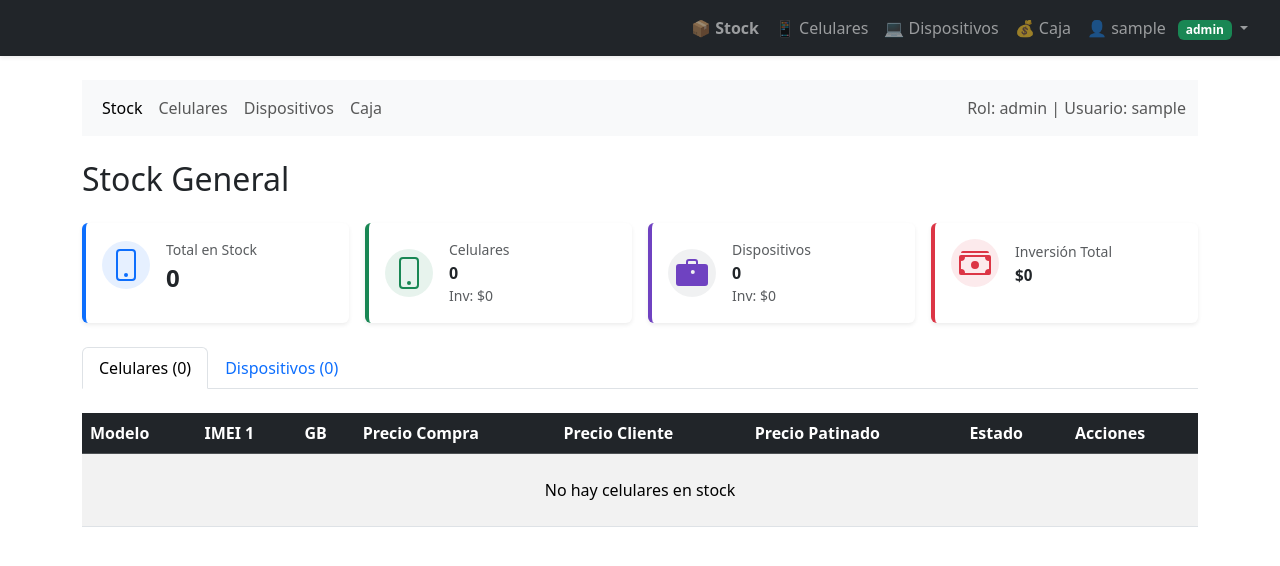
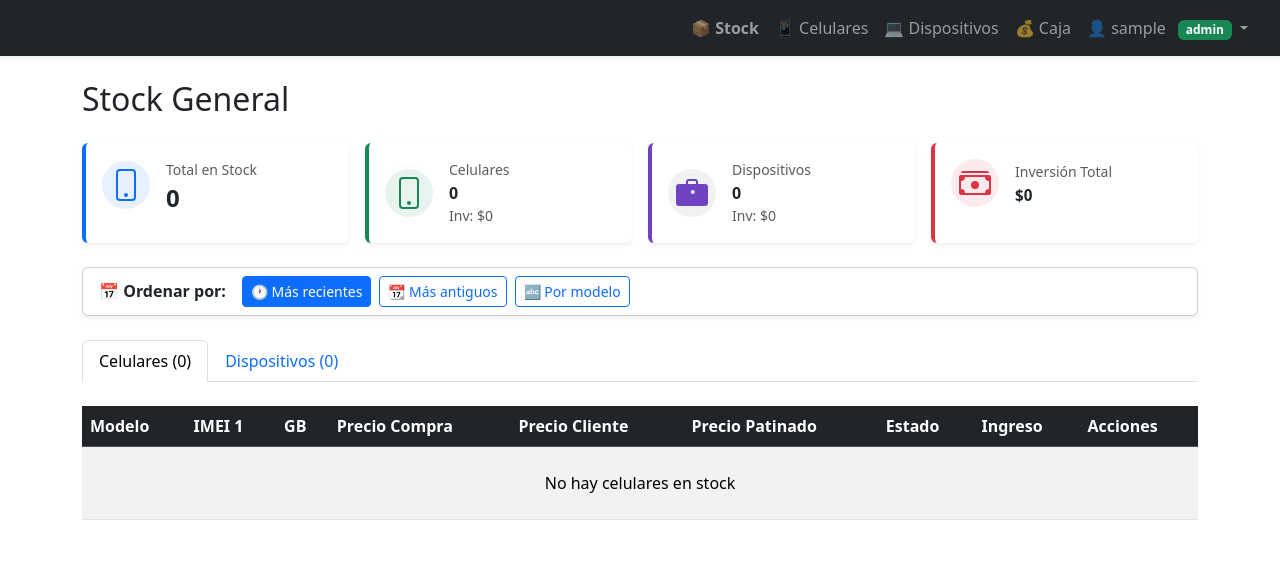
Before and after one commit to 0alexis/cellstore, a Flask app: page /stock in a window 1280 px wide. Shown: the top 566 px of the page. Run offline with Flask 3, Linux system fonts and the light colour scheme; a user stored in the database is signed in; tables that the repository leaves empty hold one stand-in row (values such as "Sample post"); some libraries are stand-ins or nearby versions.

Commit message:
ok for linux

```diff
--- a/app.py
+++ b/app.py
@@ -531,13 +531,36 @@ def caja():
 @login_required
 def stock():
     """Vista general de stock (celulares + dispositivos)"""
-    # Celulares
-    celulares = Celular.query.filter_by(en_stock=True).all()
+    # Obtener parámetro de ordenamiento
+    orden = request.args.get('orden', 'recientes')  # recientes, antiguos, modelo
+
+    # Celulares con ordenamiento
+    celulares_query = Celular.query.filter_by(en_stock=True)
+    if orden == 'recientes':
+        celulares_query = celulares_query.order_by(Celular.fecha_entrada.desc())
+    elif orden == 'antiguos':
+        celulares_query = celulares_query.order_by(Celular.fecha_entrada.asc())
+    elif orden == 'modelo':
+        celulares_query = celulares_query.order_by(Celular.modelo.asc())
+    else:
+        celulares_query = celulares_query.order_by(Celular.fecha_entrada.desc())
+
+    celulares = celulares_query.all()
     cantidad_celulares = len(celulares)
     inversion_celulares = sum((c.precio_compra or 0) for c in celulares)
 
-    # Dispositivos
-    dispositivos_list = Dispositivo.query.filter_by(en_stock=True).all()
+    # Dispositivos con ordenamiento
+    dispositivos_query = Dispositivo.query.filter_by(en_stock=True)
+    if orden == 'recientes':
+        dispositivos_query = dispositivos_query.order_by(Dispositivo.fecha_entrada.desc())
+    elif orden == 'antiguos':
+        dispositivos_query = dispositivos_query.order_by(Dispositivo.fecha_entrada.asc())
+    elif orden == 'modelo':
+        dispositivos_query = dispositivos_query.order_by(Dispositivo.modelo.asc())
+    else:
+        dispositivos_query = dispositivos_query.order_by(Dispositivo.fecha_entrada.desc())
+
+    dispositivos_list = dispositivos_query.all()
     cantidad_dispositivos = len(dispositivos_list)
     inversion_dispositivos = sum((d.precio_compra * d.cantidad or 0) for d in dispositivos_list)
 
@@ -551,6 +574,7 @@ def stock():
                           total_items=total_items,
                           inversion_celulares=inversion_celulares, inversion_dispositivos=inversion_dispositivos,
                           inversion_total=inversion_total,
+                          orden=orden,
                           user=current_user)
 
 @app.route('/dispositivos', methods=['GET', 'POST'])
@@ -803,6 +827,10 @@ def api_cambiar_estado_dispositivo(id):
 def api_vender_dispositivo(id):
     dispositivo = Dispositivo.query.get_or_404(id)
 
+    # Verificar que el dispositivo aún esté en stock para evitar doble venta
+    if not dispositivo.en_stock:
+        return jsonify({'success': False, 'error': 'Este dispositivo ya fue vendido'}), 400
+
     try:
         precio_venta = dispositivo.precio_cliente * dispositivo.cantidad
         precio_compra = dispositivo.precio_compra * dispositivo.cantidad
@@ -949,6 +977,11 @@ def vender_dispositivo(id):
     tipo_filtro = request.form.get('tipo', '')
     estado_filtro = request.form.get('estado', '')
     orden = request.form.get('orden', 'ultimos')
+
+    # Verificar que el dispositivo aún esté en stock para evitar doble venta
+    if not dispositivo.en_stock:
+        flash('Este dispositivo ya fue vendido', 'error')
+        return redirect(url_for('dispositivos', search=search, tipo=tipo_filtro, estado=estado_filtro, orden=orden))
 
     try:
         # Calcular ganancia neta
@@ -1136,6 +1169,11 @@ def retoma_dispositivo(id):
 def api_vender_celular(id):
     """API para vender celular sin factura"""
     celular = Celular.query.get_or_404(id)
+
+    # Verificar que el celular aún esté en stock para evitar doble venta
+    if not celular.en_stock:
+        return jsonify({'success': False, 'error': 'Este celular ya fue vendido'}), 400
+
     data = request.get_json() or {}
     tipo_venta = data.get('tipo_venta', 'cliente')
 
@@ -1170,6 +1208,11 @@ def api_vender_celular(id):
 def api_generar_factura_celular(id):
     """API para vender celular con factura PDF"""
     celular = Celular.query.get_or_404(id)
+
+    # Verificar que el celular aún esté en stock para evitar doble venta
+    if not celular.en_stock:
+        return jsonify({'success': False, 'error': 'Este celular ya fue vendido'}), 400
+
     data = request.get_json() or {}
 
     tipo_venta = data.get('tipo_venta', 'cliente')
@@ -1203,7 +1246,7 @@ def api_generar_factura_celular(id):
         buffer = BytesIO()
         # Ancho: 76mm = 2.99 inches, alto variable
         ticket_width = 76 * 2.83465  # 76mm en puntos (1mm = 2.83465 puntos)
-        ticket_height = 11 * inch  # Alto inicial, se ajusta automático
+        ticket_height = 14 * inch  # Alto inicial, ajustado para términos de garantía
         doc = SimpleDocTemplate(
             buffer,
             pagesize=(ticket_width, ticket_height),
@@ -1276,7 +1319,9 @@ def api_generar_factura_celular(id):
         elements.append(Paragraph("<b>PRODUCTO</b>", normal_style))
         elements.append(Paragraph(f"{celular.modelo}", normal_style))
         elements.append(Paragraph(f"{celular.gb}GB{' - ' + celular.color if celular.color else ''}", normal_style))
-        elements.append(Paragraph(f"<b>IMEI:</b> {celular.imei1}", normal_style))
+        elements.append(Paragraph("<b>IMEI 1:</b> {}".format(celular.imei1), normal_style))
+        if celular.imei2:
+            elements.append(Paragraph("<b>IMEI 2:</b> {}".format(celular.imei2), normal_style))
         elements.append(Spacer(1, 0.05 * inch))
 
         # Tabla de precio (simple)
@@ -1329,7 +1374,35 @@ def api_generar_factura_celular(id):
             elements.append(Paragraph("Síguenos en Instagram", subtitle_style))
             agregar_qr_pdf(elements, config, size=70)
         elements.append(Paragraph("<i>Gracias por su compra</i>", subtitle_style))
+        elements.append(Spacer(1, 0.1 * inch))
+
+        # Términos de garantía
+        garantia_style = ParagraphStyle(
+            'GarantiaStyle',
+            parent=styles['Normal'],
+            fontSize=6,
+            leading=7,
+            spaceAfter=2,
+            alignment=TA_CENTER
+        )
+        elements.append(Paragraph("-" * 40, subtitle_style))
+        elements.append(Paragraph("<b>TÉRMINOS DE GARANTÍA</b>", garantia_style))
+        elements.append(Paragraph("Garantía de IMEI de por vida.", garantia_style))
+        elements.append(Paragraph("Garantía por funcionamiento: 2 meses.", garantia_style))
+        elements.append(Paragraph("La garantía NO cubre: daños por maltrato, golpes, humedad, display, táctil, sobrecarga o equipos apagados.", garantia_style))
+        elements.append(Paragraph("La garantía NO cubre modificación de software mal instalado por cliente, ni daños al software original.", garantia_style))
+        elements.append(Paragraph("<b>SIN FACTURA NO HAY GARANTÍA.</b>", garantia_style))
+        elements.append(Paragraph("Si el daño no está cubierto por garantía, debe cancelarse el costo de revisión y/o arreglo.", garantia_style))
+        elements.append(Paragraph("Equipos con bloqueo de registro no tienen garantía.", garantia_style))
+        elements.append(Paragraph("-" * 40, subtitle_style))
+        elements.append(Spacer(1, 0.05 * inch))
         elements.append(Paragraph("<i>Sin validez fiscal</i>", subtitle_style))
+
+        # Línea de firma del cliente
+        elements.append(Spacer(1, 0.3 * inch))
+        elements.append(Paragraph("_" * 30, subtitle_style))
+        elements.append(Paragraph("<b>Firma del Cliente</b>", subtitle_style))
+        elements.append(Spacer(1, 0.1 * inch))
 
         # Construir PDF
         doc.build(elements)
@@ -1612,6 +1685,12 @@ def corregir_transaccion(id):
 @login_required
 def vender(id):
     celular = Celular.query.get_or_404(id)
+
+    # Verificar que el celular aún esté en stock para evitar doble venta
+    if not celular.en_stock:
+        flash('Este celular ya fue vendido', 'error')
+        return redirect(url_for('index'))
+
     tipo_venta = request.form.get('tipo_venta')  # 'patinado' o 'cliente'
     if tipo_venta == 'patinado':
         monto = celular.precio_patinado
@@ -1639,6 +1718,11 @@ def generar_factura(celular_id):
     """Genera una factura PDF para la venta de un celular"""
     celular = Celular.query.get_or_404(celular_id)
 
+    # Verificar que el celular aún esté en stock para evitar doble venta
+    if not celular.en_stock:
+        flash('Este celular ya fue vendido', 'error')
+        return redirect(url_for('index'))
+
     # Obtener datos del formulario
     tipo_venta = request.form.get('tipo_venta')  # 'patinado' o 'cliente'
     cliente_nombre = request.form.get('cliente_nombre', 'Consumidor Final')
@@ -1673,7 +1757,7 @@ def generar_factura(celular_id):
     buffer = BytesIO()
     # Ancho: 76mm = 2.99 inches, alto variable
     ticket_width = 76 * 2.83465  # 76mm en puntos (1mm = 2.83465 puntos)
-    ticket_height = 11 * inch  # Alto inicial, se ajusta automático
+    ticket_height = 14 * inch  # Alto ajustado para términos de garantía
     doc = SimpleDocTemplate(
         buffer,
         pagesize=(ticket_width, ticket_height),
@@ -1746,7 +1830,9 @@ def generar_factura(celular_id):
     elements.append(Paragraph("<b>PRODUCTO</b>", normal_style))
     elements.append(Paragraph(f"{celular.modelo}", normal_style))
     elements.append(Paragraph(f"{celular.gb}GB{' - ' + celular.color if celular.color else ''}", normal_style))
-    elements.append(Paragraph(f"<b>IMEI:</b> {celular.imei1}", normal_style))
+    elements.append(Paragraph(f"<b>IMEI 1:</b> {celular.imei1}", normal_style))
+    if celular.imei2:
+        elements.append(Paragraph(f"<b>IMEI 2:</b> {celular.imei2}", normal_style))
     elements.append(Spacer(1, 0.05 * inch))
 
     # Tabla de precio (simple)
@@ -1798,7 +1884,35 @@ def generar_factura(celular_id):
         elements.append(Paragraph("Síguenos en Instagram", subtitle_style))
         agregar_qr_pdf(elements, config, size=70)
     elements.append(Paragraph("<i>Gracias por su compra</i>", subtitle_style))
+    elements.append(Spacer(1, 0.1 * inch))
+
+    # Términos de garantía
+    garantia_style = ParagraphStyle(
+        'GarantiaStyle',
+        parent=styles['Normal'],
+        fontSize=6,
+        leading=7,
+        spaceAfter=2,
+        alignment=TA_CENTER
+    )
+    elements.append(Paragraph("-" * 40, subtitle_style))
+    elements.append(Paragraph("<b>TÉRMINOS DE GARANTÍA</b>", garantia_style))
+    elements.append(Paragraph("Garantía de IMEI de por vida.", garantia_style))
+    elements.append(Paragraph("Garantía por funcionamiento: 2 meses.", garantia_style))
+    elements.append(Paragraph("La garantía NO cubre: daños por maltrato, golpes, humedad, display, táctil, sobrecarga o equipos apagados.", garantia_style))
+    elements.append(Paragraph("La garantía NO cubre modificación de software mal instalado por cliente, ni daños al software original.", garantia_style))
+    elements.append(Paragraph("<b>SIN FACTURA NO HAY GARANTÍA.</b>", garantia_style))
+    elements.append(Paragraph("Si el daño no está cubierto por garantía, debe cancelarse el costo de revisión y/o arreglo.", garantia_style))
+    elements.append(Paragraph("Equipos con bloqueo de registro no tienen garantía.", garantia_style))
+    elements.append(Paragraph("-" * 40, subtitle_style))
+    elements.append(Spacer(1, 0.05 * inch))
     elements.append(Paragraph("<i>Sin validez fiscal</i>", subtitle_style))
+
+    # Línea de firma del cliente
+    elements.append(Spacer(1, 0.3 * inch))
+    elements.append(Paragraph("_" * 30, subtitle_style))
+    elements.append(Paragraph("<b>Firma del Cliente</b>", subtitle_style))
+    elements.append(Spacer(1, 0.1 * inch))
 
     # Construir PDF
     doc.build(elements)
@@ -1993,7 +2107,7 @@ def retoma():
     # Generar PDF de retoma formato ticket térmico 80mm
     buffer = BytesIO()
     ticket_width = 76 * 2.83465
-    ticket_height = 11 * inch
+    ticket_height = 14 * inch  # Ajustado para términos de garantía
     doc = SimpleDocTemplate(
         buffer,
         pagesize=(ticket_width, ticket_height),
@@ -2060,7 +2174,9 @@ def retoma():
     elements.append(Paragraph("<b>CELULAR VENDIDO</b>", bold_style))
     elements.append(Paragraph(f"{celular.modelo}", normal_style))
     elements.append(Paragraph(f"{celular.gb}GB{' - ' + celular.color if celular.color else ''}", normal_style))
-    elements.append(Paragraph(f"<b>IMEI:</b> {celular.imei1}", normal_style))
+    elements.append(Paragraph(f"<b>IMEI 1:</b> {celular.imei1}", normal_style))
+    if celular.imei2:
+        elements.append(Paragraph(f"<b>IMEI 2:</b> {celular.imei2}", normal_style))
     elements.append(Paragraph(f"<b>Precio:</b> {formato_pesos(total_venta)}", normal_style))
     elements.append(Spacer(1, 0.1 * inch))
 
@@ -2114,7 +2230,34 @@ def retoma():
         elements.append(Paragraph("Síguenos en Instagram", subtitle_style))
         agregar_qr_pdf(elements, config, size=70)
     elements.append(Paragraph("<i>Gracias por su compra</i>", subtitle_style))
+    elements.append(Spacer(1, 0.1 * inch))
+
+    # Términos de garantía
+    garantia_style = ParagraphStyle(
+        'GarantiaStyle',
+        parent=styles['Normal'],
+        fontSize=6,
+        leading=7,
+        spaceAfter=2,
+        alignment=TA_CENTER
+    )
+    elements.append(Paragraph("-" * 40, subtitle_style))
+    elements.append(Paragraph("<b>TÉRMINOS DE GARANTÍA</b>", garantia_style))
+    elements.append(Paragraph("Garantía de IMEI de por vida.", garantia_style))
+    elements.append(Paragraph("Garantía por funcionamiento: 2 meses.", garantia_style))
+    elements.append(Paragraph("La garantía NO cubre: daños por maltrato, golpes, humedad, display, táctil, sobrecarga o equipos apagados.", garantia_style))
+    elements.append(Paragraph("La garantía NO cubre modificación de software mal instalado por cliente, ni daños al software original.", garantia_style))
+    elements.append(Paragraph("<b>SIN FACTURA NO HAY GARANTÍA.</b>", garantia_style))
+    elements.append(Paragraph("Si el daño no está cubierto por garantía, debe cancelarse el costo de revisión y/o arreglo.", garantia_style))
+    elements.append(Paragraph("Equipos con bloqueo de registro no tienen garantía.", garantia_style))
+    elements.append(Paragraph("-" * 40, subtitle_style))
+    elements.append(Spacer(1, 0.05 * inch))
     elements.append(Paragraph("<i>Sin validez fiscal</i>", subtitle_style))
+
+    # Línea de firma del cliente
+    elements.append(Spacer(1, 0.3 * inch))
+    elements.append(Paragraph("_" * 30, subtitle_style))
+    elements.append(Paragraph("<b>Firma del Cliente</b>", subtitle_style))
 
     # Construir PDF
     doc.build(elements)
--- a/templates/stock.html
+++ b/templates/stock.html
@@ -1,17 +1,6 @@
 {% extends "base.html" %}
 {% block page_content %}
-<!-- Navegación -->
-<nav class="navbar navbar-expand-lg navbar-light bg-light mb-4">
-    <div class="container">
-        <ul class="navbar-nav me-auto">
-            <li class="nav-item"><a class="nav-link active" href="{{ url_for('stock') }}">Stock</a></li>
-            <li class="nav-item"><a class="nav-link" href="{{ url_for('index') }}">Celulares</a></li>
-            <li class="nav-item"><a class="nav-link" href="{{ url_for('dispositivos') }}">Dispositivos</a></li>
-            <li class="nav-item"><a class="nav-link" href="{{ url_for('caja') }}">Caja</a></li>
-        </ul>
-        <span class="navbar-text">Rol: {{ user.role }} | Usuario: {{ user.username }}</span>
-    </div>
-</nav>
+
 
 <h2 class="mb-4">Stock General</h2>
 
@@ -103,6 +92,24 @@
     </div>
 </div>
 
+<!-- Filtro de ordenamiento -->
+<div class="card mb-4 shadow-sm">
+    <div class="card-body py-2">
+        <div class="d-flex align-items-center flex-wrap gap-2">
+            <span class="fw-bold me-2">📅 Ordenar por:</span>
+            <a href="{{ url_for('stock', orden='recientes') }}" class="btn btn-sm {% if orden == 'recientes' %}btn-primary{% else %}btn-outline-primary{% endif %}">
+                🕐 Más recientes
+            </a>
+            <a href="{{ url_for('stock', orden='antiguos') }}" class="btn btn-sm {% if orden == 'antiguos' %}btn-primary{% else %}btn-outline-primary{% endif %}">
+                📆 Más antiguos
+            </a>
+            <a href="{{ url_for('stock', orden='modelo') }}" class="btn btn-sm {% if orden == 'modelo' %}btn-primary{% else %}btn-outline-primary{% endif %}">
+                🔤 Por modelo
+            </a>
+        </div>
+    </div>
+</div>
+
 <!-- Tabs para cambiar entre celulares y dispositivos -->
 <ul class="nav nav-tabs mb-4" id="stockTabs" role="tablist">
     <li class="nav-item" role="presentation">
@@ -132,6 +139,7 @@
                         <th>Precio Cliente</th>
                         <th>Precio Patinado</th>
                         <th>Estado</th>
+                        <th>Ingreso</th>
                         <th>Acciones</th>
                     </tr>
                 </thead>
@@ -151,13 +159,22 @@
                                 </span>
                             </td>
                             <td>
+                                {% if c.fecha_entrada %}
+                                <span class="badge bg-light text-dark border" title="Fecha de ingreso">
+                                    📅 {{ c.fecha_entrada.strftime('%d/%m/%Y') }}
+                                </span>
+                                {% else %}
+                                <span class="text-muted">-</span>
+                                {% endif %}
+                            </td>
+                            <td>
                                 <a href="{{ url_for('index') }}" class="btn btn-sm btn-outline-primary">Ver Detalles</a>
                             </td>
                         </tr>
                         {% endfor %}
                     {% else %}
                         <tr>
-                            <td colspan="8" class="text-center py-4">No hay celulares en stock</td>
+                            <td colspan="9" class="text-center py-4">No hay celulares en stock</td>
                         </tr>
                     {% endif %}
                 </tbody>
@@ -176,9 +193,10 @@
                         <th>Modelo</th>
                         <th>Cantidad</th>
                         <th>Precio Compra</th>
-                        <th>Precio Venta</th>
+                        <th>Precio Cliente</th>
                         <th>Total Inv.</th>
                         <th>Estado</th>
+                        <th>Ingreso</th>
                         <th>Acciones</th>
                     </tr>
                 </thead>
@@ -191,12 +209,21 @@
                             <td>{{ d.modelo }}</td>
                             <td>{{ d.cantidad }}</td>
                             <td>{{ d.precio_compra|pesos }}</td>
-                            <td>{{ d.precio_venta|pesos }}</td>
+                            <td>{{ d.precio_cliente|pesos }}</td>
                             <td><strong>{{ (d.precio_compra * d.cantidad)|pesos }}</strong></td>
                             <td>
                                 <span class="badge bg-{% if d.estado == 'disponible' %}success{% elif d.estado == 'vendido' %}danger{% elif d.estado == 'dañado' %}warning{% else %}secondary{% endif %}">
                                     {{ d.estado }}
                                 </span>
+                            </td>
+                            <td>
+                                {% if d.fecha_entrada %}
+                                <span class="badge bg-light text-dark border" title="Fecha de ingreso">
+                                    📅 {{ d.fecha_entrada.strftime('%d/%m/%Y') }}
+                                </span>
+                                {% else %}
+                                <span class="text-muted">-</span>
+                                {% endif %}
                             </td>
                             <td>
                                 <a href="{{ url_for('dispositivos') }}" class="btn btn-sm btn-outline-primary">Ver Detalles</a>
@@ -205,7 +232,7 @@
                         {% endfor %}
                     {% else %}
                         <tr>
-                            <td colspan="9" class="text-center py-4">No hay dispositivos en stock</td>
+                            <td colspan="10" class="text-center py-4">No hay dispositivos en stock</td>
                         </tr>
                     {% endif %}
                 </tbody>
```
Also changed, not shown: templates/dispositivos.html (+53 -0 lines), templates/index.html (+37 -0 lines).
